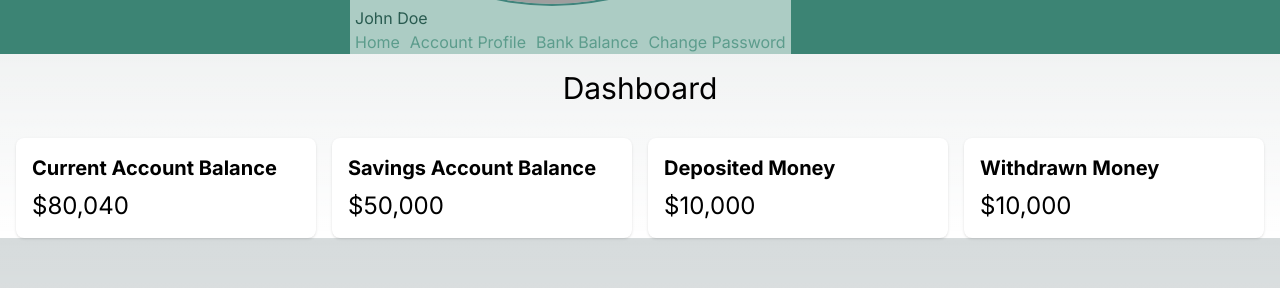
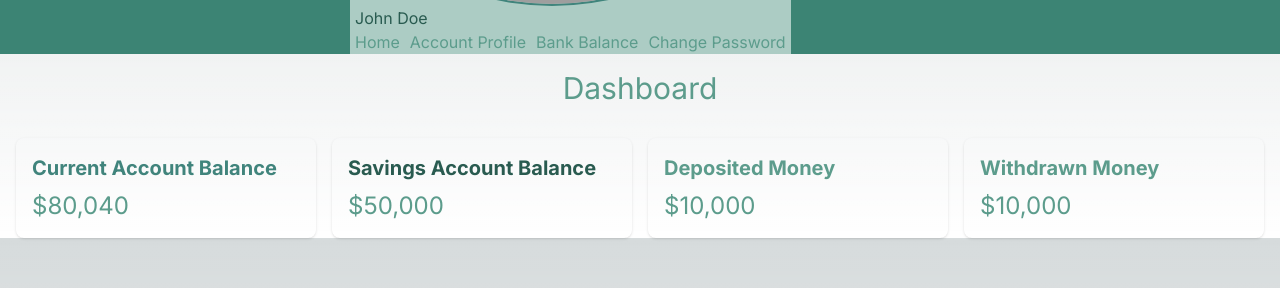
Before and after one commit to donellnjagix/Denno, a Next.js app: page / in a window 1280 px wide. Shown: the part 298-586 px from the top of the page. Built offline with nearby package versions, Linux system fonts and the light colour scheme; grey boxes are pictures that could not be loaded.

Commit message:
Adde styling

```diff
--- a/app/page.tsx
+++ b/app/page.tsx
@@ -1,10 +1,5 @@
-"use client";
 import { useState } from 'react';
 import Navbar from '../app/components/navbar/Navbar';
-
-
-
-
 
 const Home: React.FC = () => {
   const [currentAccountBalance, setCurrentAccountBalance] = useState(80040);
@@ -13,31 +8,50 @@ const Home: React.FC = () => {
   const [withdrawnMoney, setWithdrawnMoney] = useState(10000);
 
   return (
-<div> <Navbar />
+    <div>
+      <Navbar />
 
       <div className="container mx-auto px-4">
-      <h1 className="text-center text-3xl mt-4 mb-8">Dashboard</h1>
+        <h1 className="text-center text-3xl mt-4 mb-8" style={{ color: '#5C9C8C' }}>
+          Dashboard
+        </h1>
         <div className="grid grid-cols-1 sm:grid-cols-2 lg:grid-cols-4 gap-4">
-        <div className="bg-white rounded-lg p-4 shadow">
-          <h2 className="text-xl font-bold mb-2">Current Account Balance</h2>
-          <p className="text-2xl">${currentAccountBalance.toLocaleString('en-US')}</p>
+          <div className="bg-SeaportSteam rounded-lg p-4 shadow">
+            <h2 className="text-xl font-bold mb-2" style={{ color: '#40847C' }}>
+              Current Account Balance
+            </h2>
+            <p className="text-2xl" style={{ color: '#5C9C8C' }}>
+              ${currentAccountBalance.toLocaleString('en-US')}
+            </p>
           </div>
-        <div className="bg-white rounded-lg p-4 shadow">
-          <h2 className="text-xl font-bold mb-2">Savings Account Balance</h2>
-          <p className="text-2xl">${savingsAccountBalance.toLocaleString('en-US')}</p>
+          <div className="bg-YuccaCream rounded-lg p-4 shadow">
+            <h2 className="text-xl font-bold mb-2" style={{ color: '#295B50' }}>
+              Savings Account Balance
+            </h2>
+            <p className="text-2xl" style={{ color: '#5C9C8C' }}>
+              ${savingsAccountBalance.toLocaleString('en-US')}
+            </p>
           </div>
-        <div className="bg-white rounded-lg p-4 shadow">
-          <h2 className="text-xl font-bold mb-2">Deposited Money</h2>
-          <p className="text-2xl">${depositedMoney.toLocaleString('en-US')}</p>
+          <div className="bg-OldMoney rounded-lg p-4 shadow">
+            <h2 className="text-xl font-bold mb-2" style={{ color: '#5C9C8C' }}>
+              Deposited Money
+            </h2>
+            <p className="text-2xl" style={{ color: '#5C9C8C' }}>
+              ${depositedMoney.toLocaleString('en-US')}
+            </p>
           </div>
-        <div className="bg-white rounded-lg p-4 shadow">
-          <h2 className="text-xl font-bold mb-2">Withdrawn Money</h2>
-          <p className="text-2xl">${withdrawnMoney.toLocaleString('en-US')}</p>
+          <div className="bg-GreyTeal rounded-lg p-4 shadow">
+            <h2 className="text-xl font-bold mb-2" style={{ color: '#5C9C8C' }}>
+              Withdrawn Money
+            </h2>
+            <p className="text-2xl" style={{ color: '#5C9C8C' }}>
+              ${withdrawnMoney.toLocaleString('en-US')}
+            </p>
           </div>
         </div>
       </div>
     </div>
   );
-}
+};
 
 export default Home;
```
Lines whose indentation alone changed are shown as unchanged.
